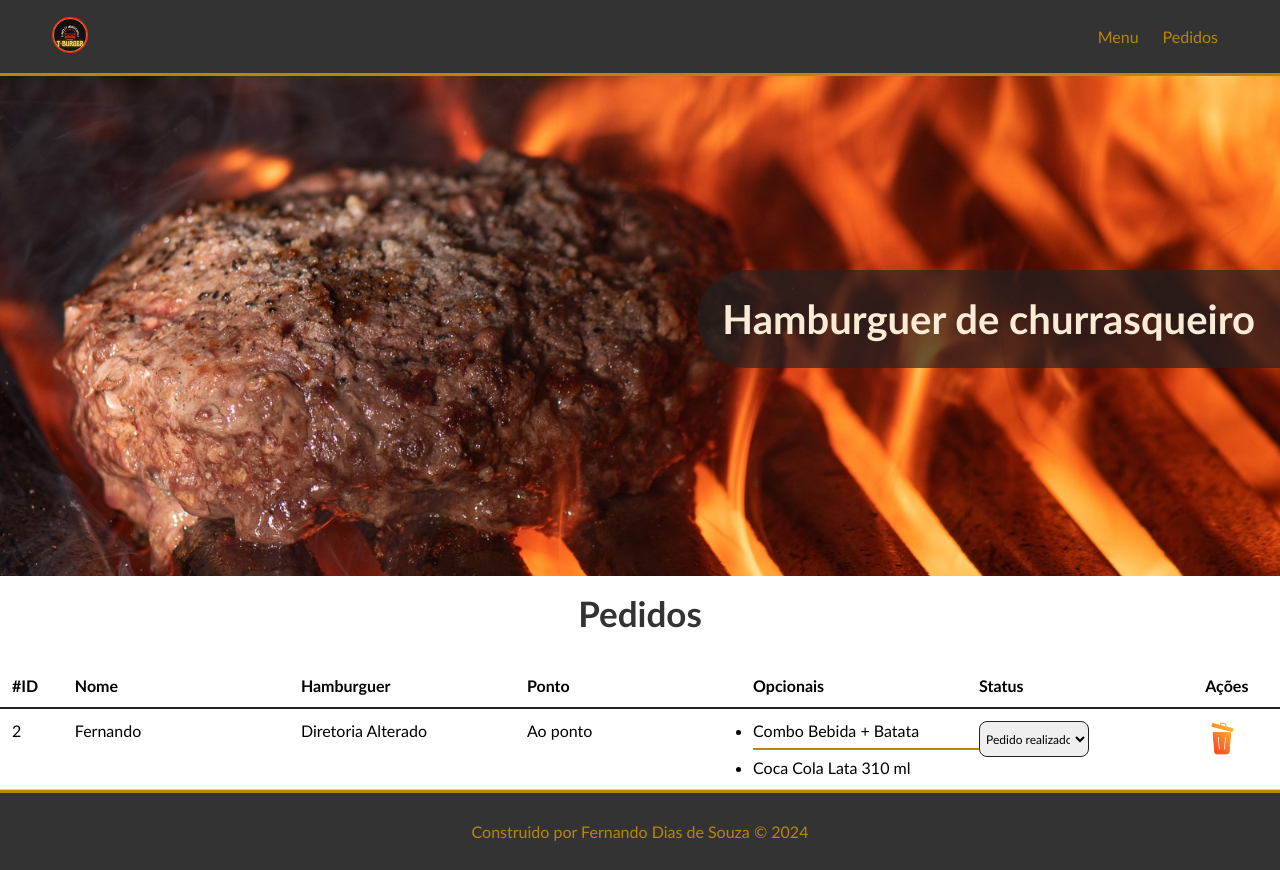
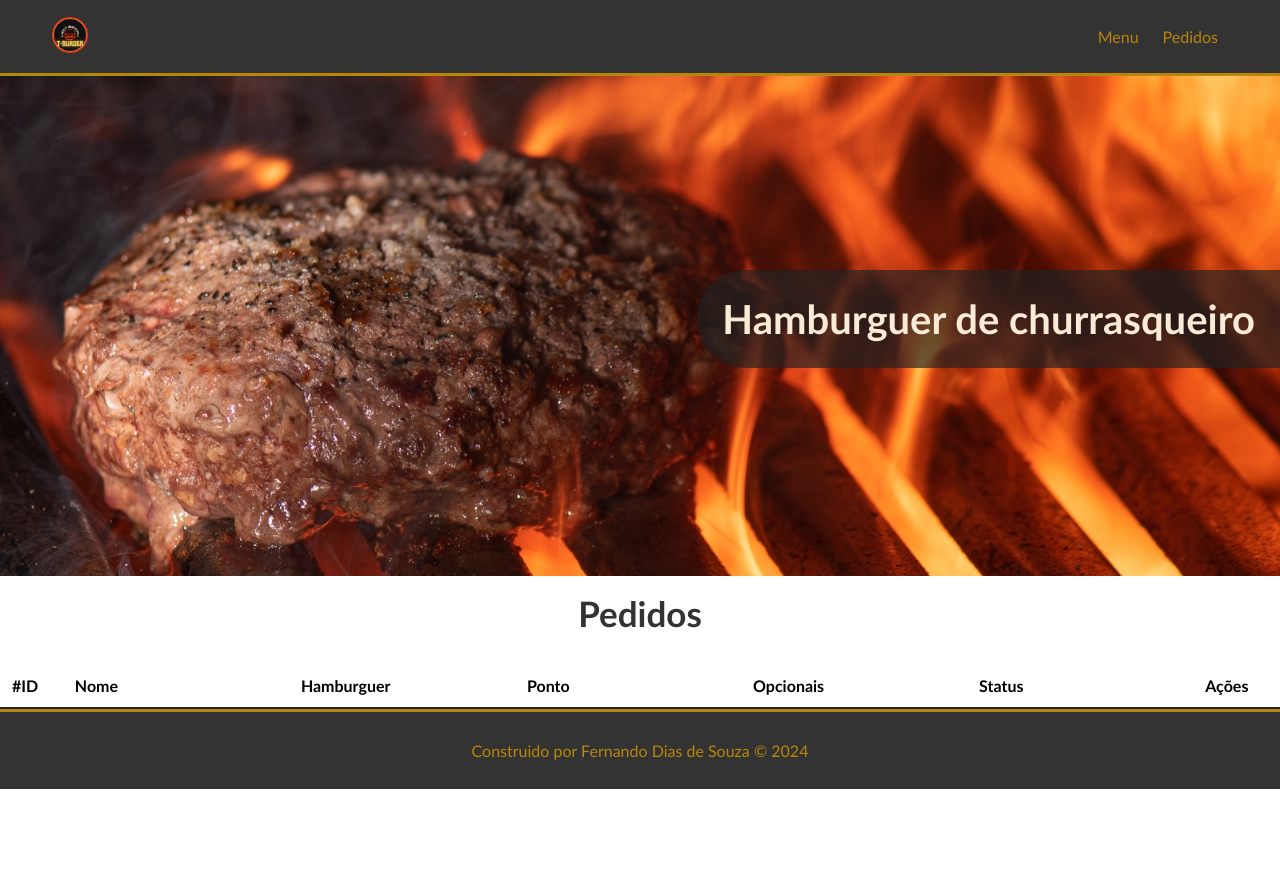
Before and after one commit to fernandodx/cpII-verao, a Vue app in the folder tburguer/: page /pedidos in a window 1280 px wide. After the commit the page ends 800 px from the top, so only its background shows below. Built offline with nearby package versions, Linux system fonts and the light colour scheme; data requests are answered from the project's data file.

Commit message:
Projeto final

```diff
--- a/tburguer/db/db.json
+++ b/tburguer/db/db.json
@@ -39,45 +39,7 @@
       "descricao": "Pedido realizado"
     }
   ],
-  "pedidos": [
-    {
-      "nome": "Fernando",
-      "ponto": {
-        "id": 1,
-        "descricao": "Ao ponto"
-      },
-      "bebidas": [
-        {
-          "id": 1,
-          "nome": "Coca Cola Lata 310 ml",
-          "descricao": "",
-          "foto": "https://instadelivery-public.nyc3.cdn.digitaloceanspaces.com/itens/1696431408651d7d30645b9_75_75.jpeg",
-          "valor": 6,
-          "eh_novidade": false
-        }
-      ],
-      "complementos": [
-        {
-          "id": 1,
-          "nome": "Combo Bebida + Batata",
-          "descricao": "Batata ondulada sequinha e crocante temperada com lemon pepper + bebida de sua escolha",
-          "foto": "https://instadelivery-public.nyc3.cdn.digitaloceanspaces.com/itens/1696431534651d7daeba24e_75_75.jpeg",
-          "valor": 11,
-          "eh_novidade": true
-        }
-      ],
-      "statusId": 6,
-      "hamburguer": {
-        "id": 1,
-        "nome": "Diretoria Alterado",
-        "foto": "https://instadelivery-public.nyc3.cdn.digitaloceanspaces.com/itens/1696429768651d76c8124dc_75_75.jpeg",
-        "descricao": "Delicioso pão de brioche selado na brasa com manteiga de leite, maionese especial de alho e ervas, tomate grelhado e defumado na brasa, suculento blend de 160 gramas, queijo derretido na brasa, molho suave de gorgonzola coberto de crispy de alho poró.",
-        "valor": 35,
-        "eh_novidade": true
-      },
-      "id": 2
-    }
-  ],
+  "pedidos": [],
   "opcionais": {
     "complemento": [
       {
--- a/tburguer/src/components/ListaPedidosComponent.vue
+++ b/tburguer/src/components/ListaPedidosComponent.vue
@@ -80,23 +80,26 @@
 
   <script>
 
+  import MensagemComponent from './MensagemComponent.vue';
 
   export default {
     name: "ListaPedidosComponent",
     components: {
-
+      MensagemComponent
     },
     data() {
       return {
         listaPedidosRealizados: [],
         listaStatusPedido: [],
+        mostrarMsgNenhumPedido: false,
+        msgNenhumPedido: "Nenhum pedido foi realizado.",
       };
     },
     methods: {
         async consultarPedidos() {
           const response = await fetch("http://localhost:3000/pedidos");
           this.listaPedidosRealizados = await response.json();
-        console.log(this.listaPedidosRealizados);
+          this.mostrarMsgNenhumPedido = this.listaPedidosRealizados.length === 0;
         },
         async consultarListaStatus() {
           const response = await fetch("http://localhost:3000/status_pedido");
@@ -107,8 +110,9 @@
             method: "DELETE",
           });
 
-        //Exiba a seguinte mensagem no componente de mensagem  -> Pedido n˚${id}, foi cancelado com sucesso!
-        //Faça ele desaparecer depois de 3 segundos
+
+          const mensagem = `Pedido n˚${id}, foi cancelado com sucesso!`;
+          this.$emit("exibir-mensagem", mensagem);
 
           this.consultarPedidos();
         },
@@ -123,10 +127,12 @@
             body: body,
           });
 
-        //Exiba a seguinte mensagem no componente de mensagem  -> Pedido n˚${id}, foi atualizado com sucesso!
-        //Faça ele desaparecer depois de 3 segundos
+
+          const mensagem = `Pedido n˚${id}, foi atualizado com sucesso!`;
+          this.$emit("exibir-mensagem", mensagem);
+
           console.log("SUCESSO STATUS ATUALIZADO");
-      },
+        }
       },
     mounted() {
       this.consultarPedidos();
--- a/tburguer/src/components/MensagemComponent.vue
+++ b/tburguer/src/components/MensagemComponent.vue
@@ -1,18 +1,18 @@
 <template>
     <!-- Esconda a MSG quando ela for vazia -->
-    <div id="msg-container">
+    <div v-if="existeMsg" id="msg-container">
         <p>{{ msg }}</p>
     </div>
 </template>
 
 <script>
 export default {
-        name : "MensagemComponent",
-        props :{
-            msg : String
+    name: "MensagemComponent",
+    props: {
+        msg: String
     },
     computed: {
-            existeMsg(){
+        existeMsg() {
             return this.msg !== "" && this.msg !== null && this.msg !== undefined;
         }
     }
@@ -31,6 +31,4 @@
     border: dotted 3px darkcyan;
     box-shadow: 6px 6px 15px 0px gray;
 }
-
-
 </style>
--- a/tburguer/src/components/PedidoComponent.vue
+++ b/tburguer/src/components/PedidoComponent.vue
@@ -141,6 +141,11 @@
         // caso contrário não deixe salvar o pedido
         //e exiba uma mensagem de erro falando que o nome e ponto são obrigatórios.
 
+        if (!dadosPedido.nome || !dadosPedido.ponto) {
+          this.msg = "O nome e o ponto são obrigatórios!";
+          return;
+        }
+
         const dadosPedidoJson = JSON.stringify(dadosPedido);
 
         const req = await fetch("http://localhost:3000/pedidos", {
@@ -150,6 +155,11 @@
         });
 
         //Limpar os campos após o cadastro do pedido
+
+        this.nomeCliente = "";
+        this.pontoCarneSelecionado = "";
+        this.listaBebidasSelecionadas = [];
+        this.listaComplementoSelecionado = [];
 
         this.msg = "Pedido criado com sucesso!"
 
```
Lines whose indentation alone changed are shown as unchanged.
